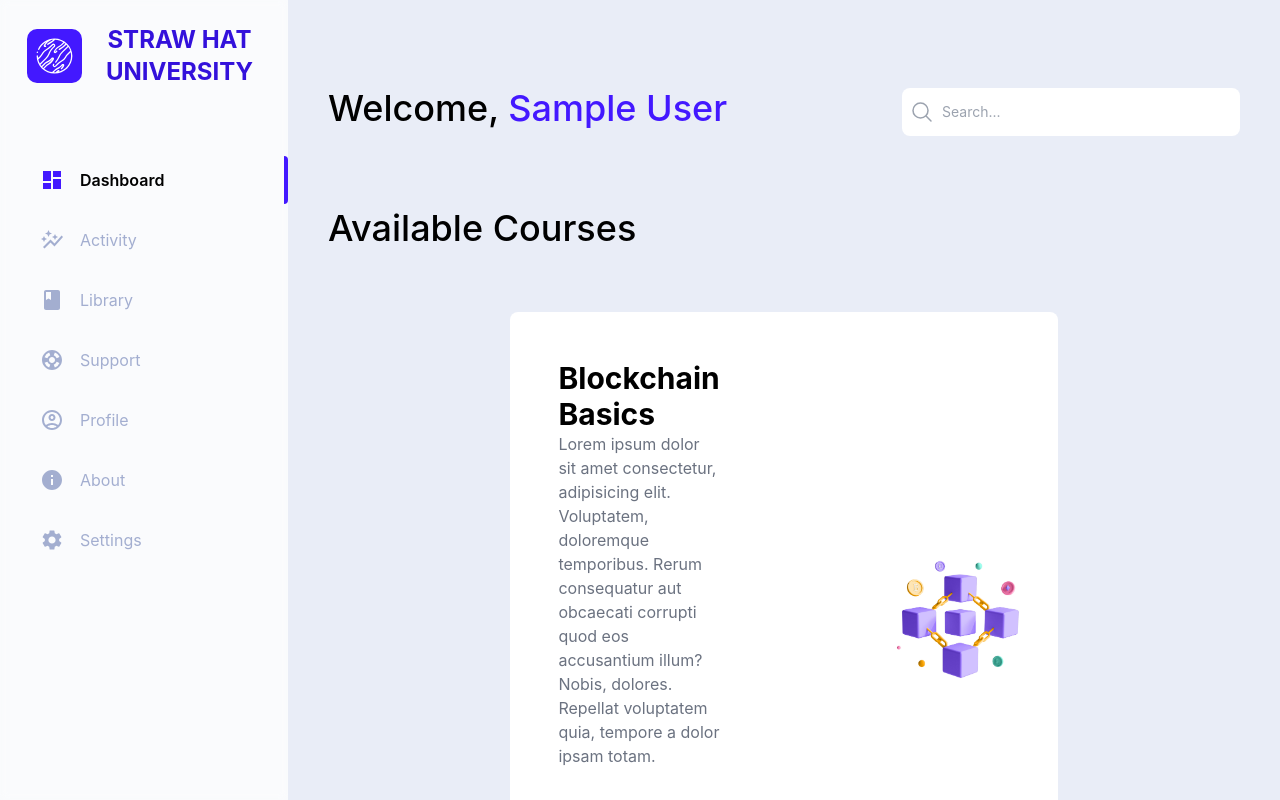
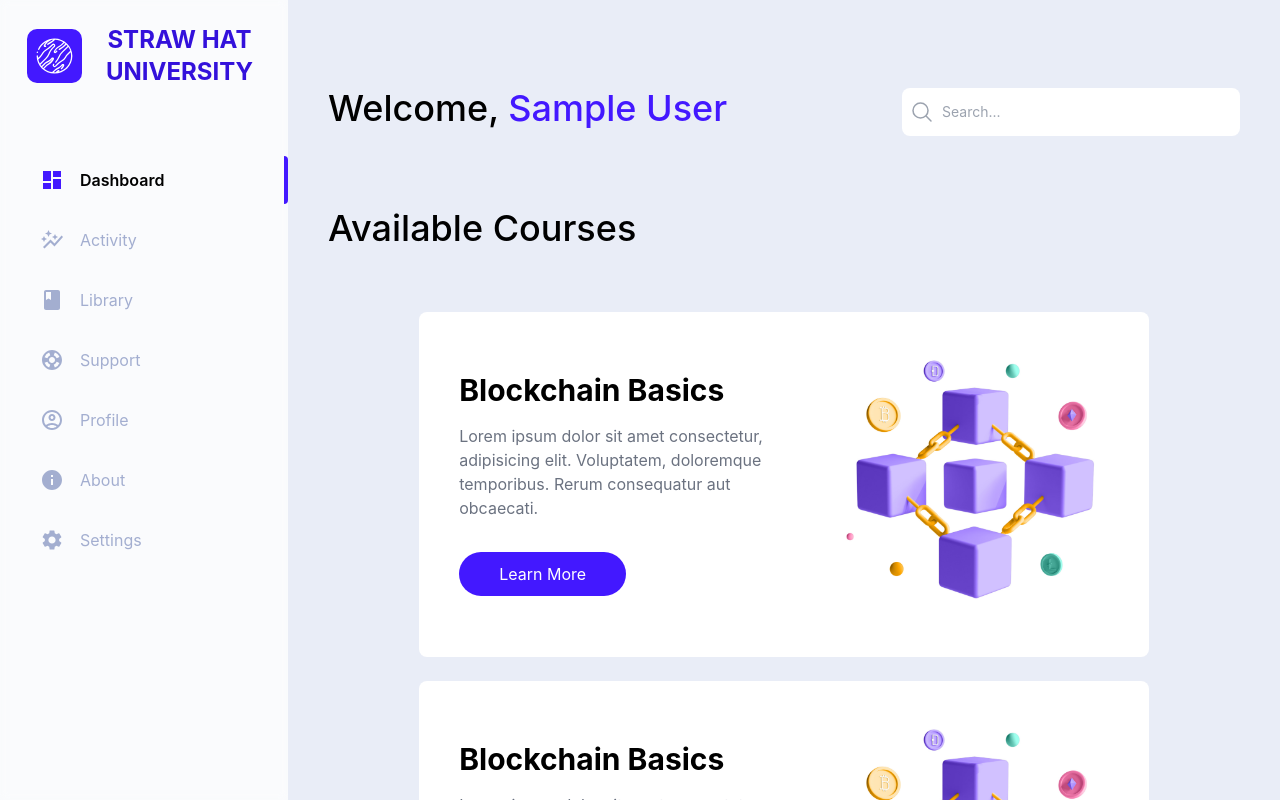
Before and after one commit to StrawHatXYZ/strawhat-university, a Next.js app: page / in a window 1280 px wide. Shown: the top 800 px of the page. Built offline with nearby package versions, Linux system fonts and the light colour scheme; no server answers; sample sign-in values are in the browser's storage.

Commit message:
Fix: Padding of Course Card

```diff
--- a/components/courseCard.js
+++ b/components/courseCard.js
@@ -2,14 +2,12 @@ import Image from "next/image";
 
 export default function Card() {
   return (
-    <div className="flex flex-col md:flex-row justify-center items-center bg-white p-2 mt-6 rounded-lg  md:w-3/5">
-      <div className="flex flex-col p-10 md:w-1/2 justify-start items-start">
-        <h1 className="text-3xl font-bold">Blockchain Basics</h1>
+    <div className="flex flex-col md:flex-row justify-center items-center bg-white p-2 mt-6 rounded-lg  md:w-4/5">
+      <div className="flex flex-col py-8 pl-8 md:w-1/2 justify-start items-start">
+        <h1 className="text-3xl font-bold py-4">Blockchain Basics</h1>
         <p className="text-gray-500">
           Lorem ipsum dolor sit amet consectetur, adipisicing elit. Voluptatem,
-          doloremque temporibus. Rerum consequatur aut obcaecati corrupti quod
-          eos accusantium illum? Nobis, dolores. Repellat voluptatem quia,
-          tempore a dolor ipsam totam.
+          doloremque temporibus. Rerum consequatur aut obcaecati.
         </p>
 
         <div className="flex mt-4">
@@ -18,7 +16,7 @@ export default function Card() {
           </button>
         </div>
       </div>
-      <div className="flex flex-col md:ml-28 p-4 order-first md:order-last ">
+      <div className="flex flex-col md:ml-8 p-4 order-first md:order-last ">
         <Image src="/on-chain.jpg" width={300} height={300} alt="Blockchain" />
       </div>
     </div>
--- a/components/layout.js
+++ b/components/layout.js
@@ -141,7 +141,7 @@ export default function Layout({ children }) {
                   >
                     <Link href={href} legacyBehavior>
                       <a
-                        className={`flex px-6 py-3 transition-all delay-${duration} duration-500 items-center rounded hover:text-secondary-700 hover:bg-primary-100 cursor-pointer ${
+                        className={`flex px-6 py-3  items-center rounded hover:text-secondary-700 hover:bg-primary-100 cursor-pointer ${
                           router.asPath === href
                             ? "text-black font-semibold border-r-4 border-primary-500"
                             : "text-secondary-600"
```
